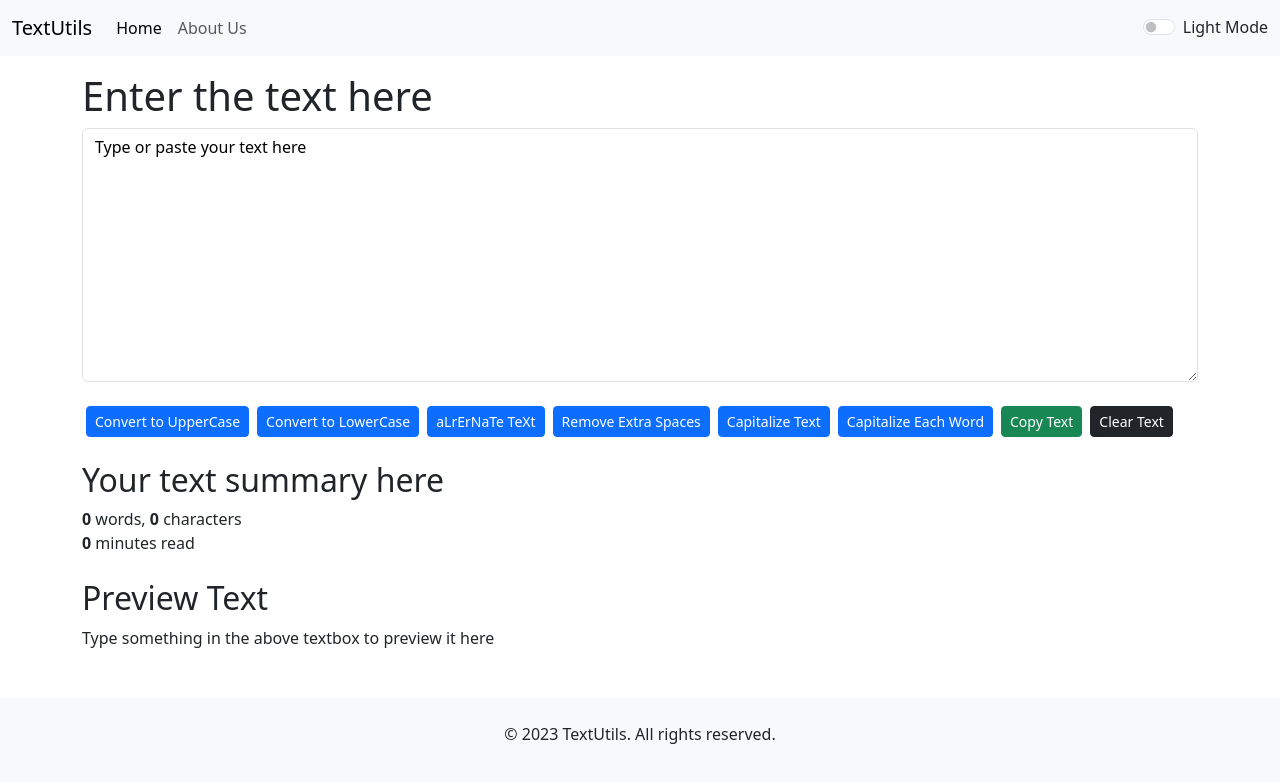
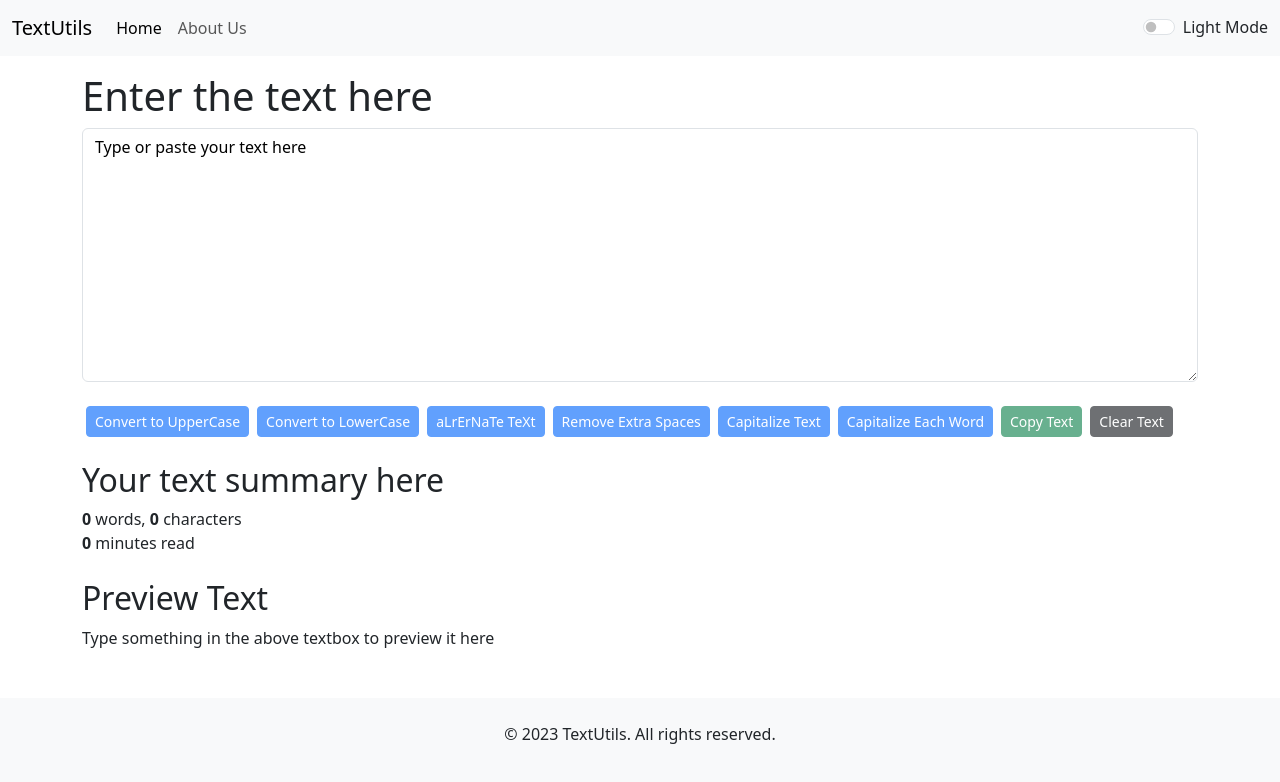
Before and after one commit to patilmanas04/My-First-React-App, a React (Create React App) app: page / in a window 1280 px wide. Shown: the top 782 px of the page. Built offline with nearby package versions, Linux system fonts and the light colour scheme.

Commit message:
fixed the error of text undefined

```diff
--- a/src/Components/TextForm.js
+++ b/src/Components/TextForm.js
@@ -111,14 +111,14 @@ function TextForm(props) {
                 <div className="mb-3">
                     <textarea className={`form-control ${props.mode==="light"?"default":"change"}-placeholder-color`} value={text} id="exampleFormControlTextarea1" placeholder="Type or paste your text here" rows="10" onChange={ChangeText} style={props.mode==="light"?defaultTextAreaStyles:darkTextAreaStyles}></textarea>
                 </div>
-                <button className="btn btn-primary mx-1 my-2 btn-sm" onClick={TextToUpperCase}>Convert to UpperCase</button>
-                <button className="btn btn-primary mx-1 my-2 btn-sm" onClick={TextToLowerCase}>Convert to LowerCase</button>
-                <button className="btn btn-primary mx-1 my-2 btn-sm" onClick={TextToAlternateText}>aLrErNaTe TeXt</button>
-                <button className="btn btn-primary mx-1 my-2 btn-sm" type='button' onClick={RemoveExtraSpaces}>Remove Extra Spaces</button>
-                <button className="btn btn-primary mx-1 my-2 btn-sm" type='button' onClick={CapitalizeText}>Capitalize Text</button>
-                <button className="btn btn-primary mx-1 my-2 btn-sm" type='button' onClick={CapitalizeEachWord}>Capitalize Each Word</button>
-                <button className="btn btn-success mx-1 my-2 btn-sm" onClick={CopyText}>Copy Text</button>
-                <button type="button" className="btn btn-dark mx-1 my-2 btn-sm" onClick={ClearText}>Clear Text</button>
+                <button disabled={text===undefined || text.length===0} className="btn btn-primary mx-1 my-2 btn-sm" onClick={TextToUpperCase}>Convert to UpperCase</button>
+                <button disabled={text===undefined || text.length===0} className="btn btn-primary mx-1 my-2 btn-sm" onClick={TextToLowerCase}>Convert to LowerCase</button>
+                <button disabled={text===undefined || text.length===0} className="btn btn-primary mx-1 my-2 btn-sm" onClick={TextToAlternateText}>aLrErNaTe TeXt</button>
+                <button disabled={text===undefined || text.length===0} className="btn btn-primary mx-1 my-2 btn-sm" type='button' onClick={RemoveExtraSpaces}>Remove Extra Spaces</button>
+                <button disabled={text===undefined || text.length===0} className="btn btn-primary mx-1 my-2 btn-sm" type='button' onClick={CapitalizeText}>Capitalize Text</button>
+                <button disabled={text===undefined || text.length===0} className="btn btn-primary mx-1 my-2 btn-sm" type='button' onClick={CapitalizeEachWord}>Capitalize Each Word</button>
+                <button disabled={text===undefined || text.length===0} className="btn btn-success mx-1 my-2 btn-sm" onClick={CopyText}>Copy Text</button>
+                <button disabled={text===undefined || text.length===0} type="button" className="btn btn-dark mx-1 my-2 btn-sm" onClick={ClearText}>Clear Text</button>
             </div>
 
             <div className="container my-3">
```
